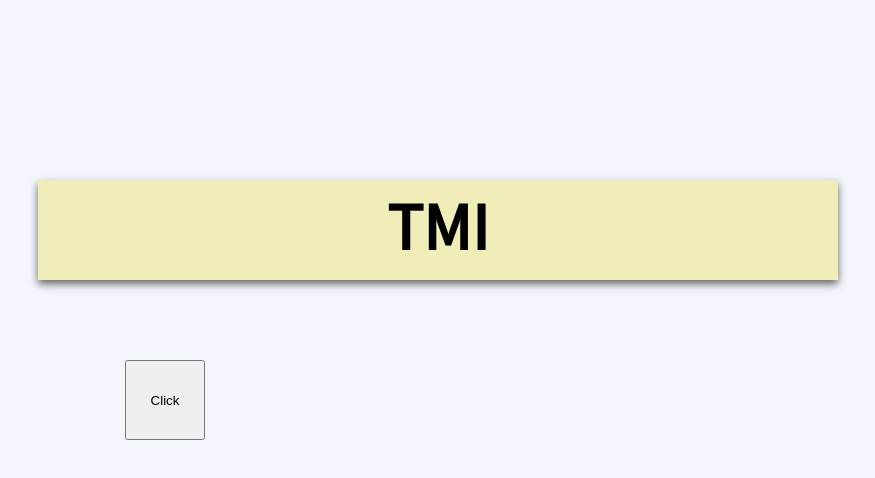
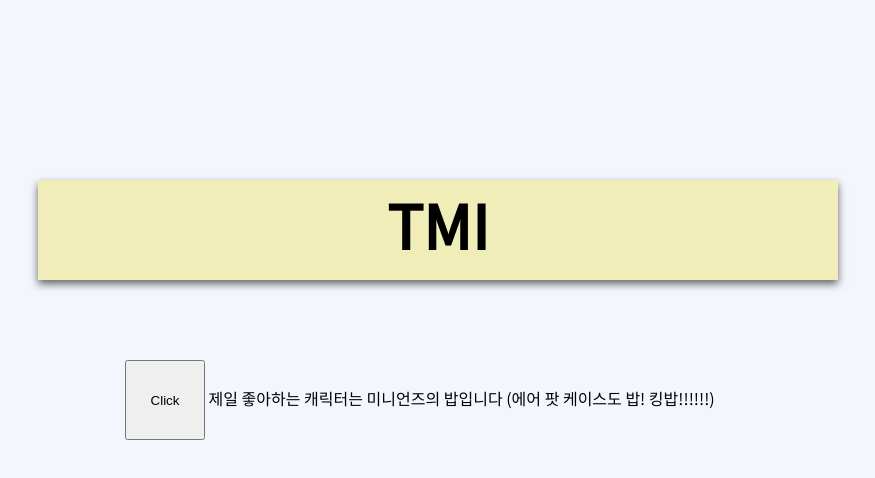
Before and after one commit to kevin-hyun/Wecode_precourse, a website: page index.html in a window 1280 px wide. Both pictures are taken after a click on the button "Click". Shown: the part 4219-4697 px from the top of the page, without its empty margins (270-1145 px from the left). Drawn offline with Linux system fonts and the light colour scheme; a web font is replaced by a local one.

Commit message:
TMI random innerhtml apply

```diff
--- a/RandomClick.js
+++ b/RandomClick.js
@@ -6,18 +6,12 @@ var TMI = [
        "제일 좋아하는 캐릭터는 미니언즈의 밥입니다 (에어 팟 케이스도 밥! 킹밥!!!!!!)"];
 var random= Math.floor(Math.random() * TMI.length);
 var result = TMI[random];
-const randmomBTN =document.getElementsByClassName("randomBTN");
-const textSpace = document.getElementsByClassName("textSpace");
-var num1 = textSpace[0].innerHTML;
+const childspan = document.querySelector('.childspan');
 
 
-
-
-function TMIPopup (){
-
-    var addSpan = document.createElement('span');
-    var addText = document.createTextNode(result);
-    addSpan.appendChild(addText);
-    document.body.appendChild(addSpan);
+function getTMI(){
+    childspan.innertext = `${result}`;
+    window.alert('제 TMI를 알려드리겠습니다! ');
+    document.querySelector('.childspan').innerHTML = result;
 
 }
--- a/index.html
+++ b/index.html
@@ -8,7 +8,6 @@
 <link href="https://fonts.googleapis.com/css2?family=Do+Hyeon&family=Nanum+Gothic+Coding&display=swap" rel="stylesheet">
 <link rel="preconnect" href="https://fonts.gstatic.com">
 <link href="https://fonts.googleapis.com/css2?family=Noto+Sans+KR&display=swap" rel="stylesheet">
-
 
 <head>
 
@@ -39,7 +38,7 @@
             <h1>
                <span class ="letter">Kevin's Room에 오신 것을 환영합니다.</span>
             </h1>
-
+        <scirpt type = "module" src = "movingLetter.js"></scirpt>
         </div>
 
         <div id = item  class= "circleBtn">
@@ -126,8 +125,8 @@
             <div class = "slideshow">
 
                 <div class = "slideshow-contatiner">
-                    <button class = "randomBTN" onclick="TMIPopup()">Click</button></button>
-                    <div class= "textSpace"></div>
+                    <button class = "randomBTN" onclick="getTMI()">Click</button></button>
+                    <span class= "childspan"> </span>
                     <script src = "RandomClick.js" ></script>
 
 
@@ -140,7 +139,7 @@
 
 </body>
 
-<scirpt type = "module" src = "movingLetter.js"></scirpt>
+
 
 
 
--- a/style.css
+++ b/style.css
@@ -183,10 +183,6 @@ body{
 
 }
 
-.mySlides{
-    opacity: 0;
-}
-
 
 .empty{
     margin:50vh;
```
Also changed, not shown: animate.js (added), 1 other file.
